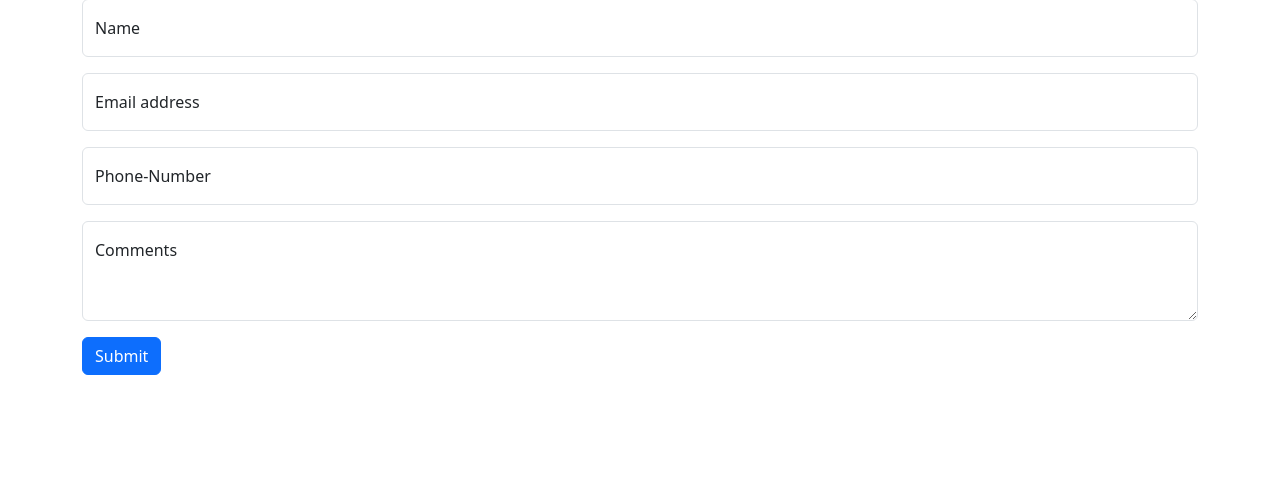
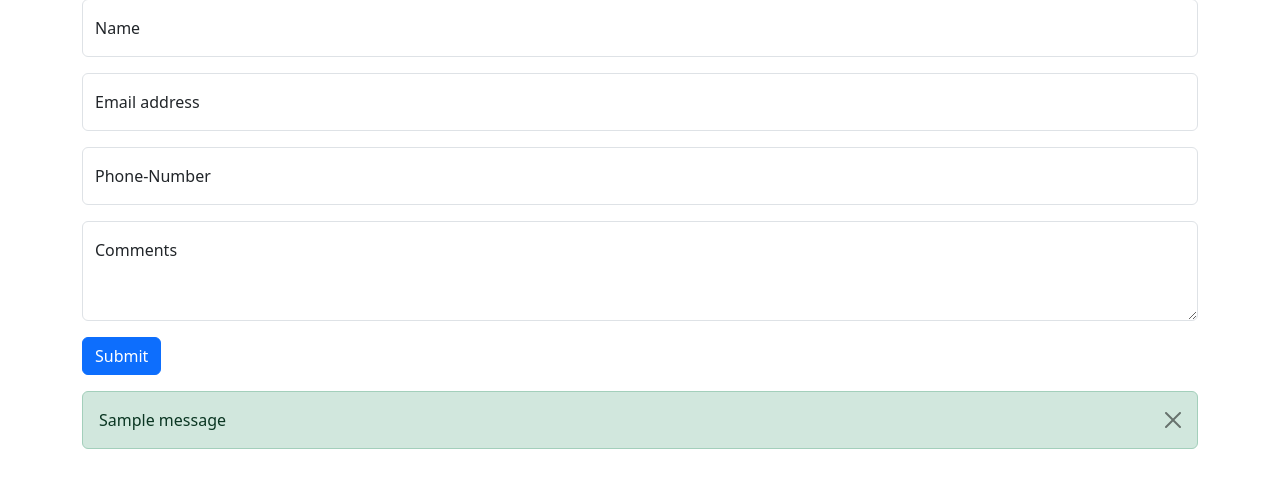
Before and after one commit to Kathan190/User_authentication_in_django, a Django app: page /contact in a window 1280 px wide. Shown: the part 125-616 px from the top of the page. Run offline with Django 3.2, Linux system fonts and the light colour scheme; one stand-in notice (Sample message) is shown.

Commit message:
message section has been done

```diff
--- a/Home/templates/contact.html
+++ b/Home/templates/contact.html
@@ -26,6 +26,15 @@
         <label for="floatingTextarea2Disabled">Comments</label>
     </div>
     <button class="btn btn-primary" type="submit">Submit</button>
+    {% if messages %}
+    {% for message in messages %}
+    <div class="alert alert-{{ message.tags}} alert-dismissible fade show my-3" role="alert">
+        {{message}}
+        <button type="button" class="btn-close" data-bs-dismiss="alert" aria-label="Close"></button>
+    </div>
+    {% endfor %}
+    {% endif %}
+
 </form>
 </div>
 
```
Also changed, not shown: db.sqlite3.
